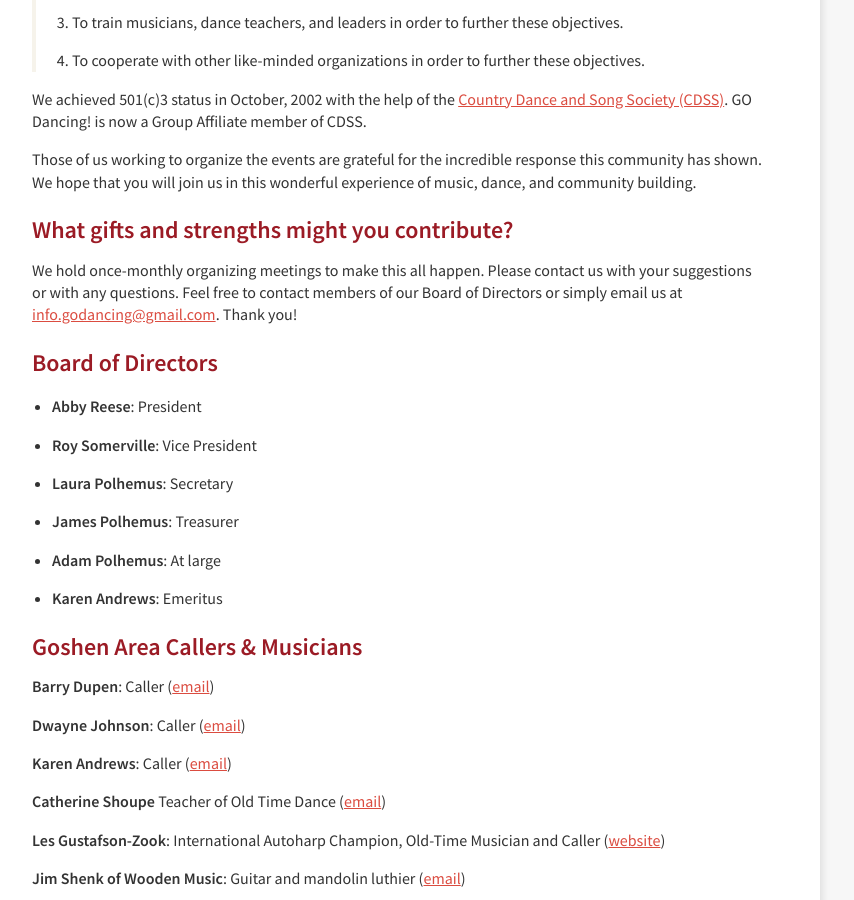
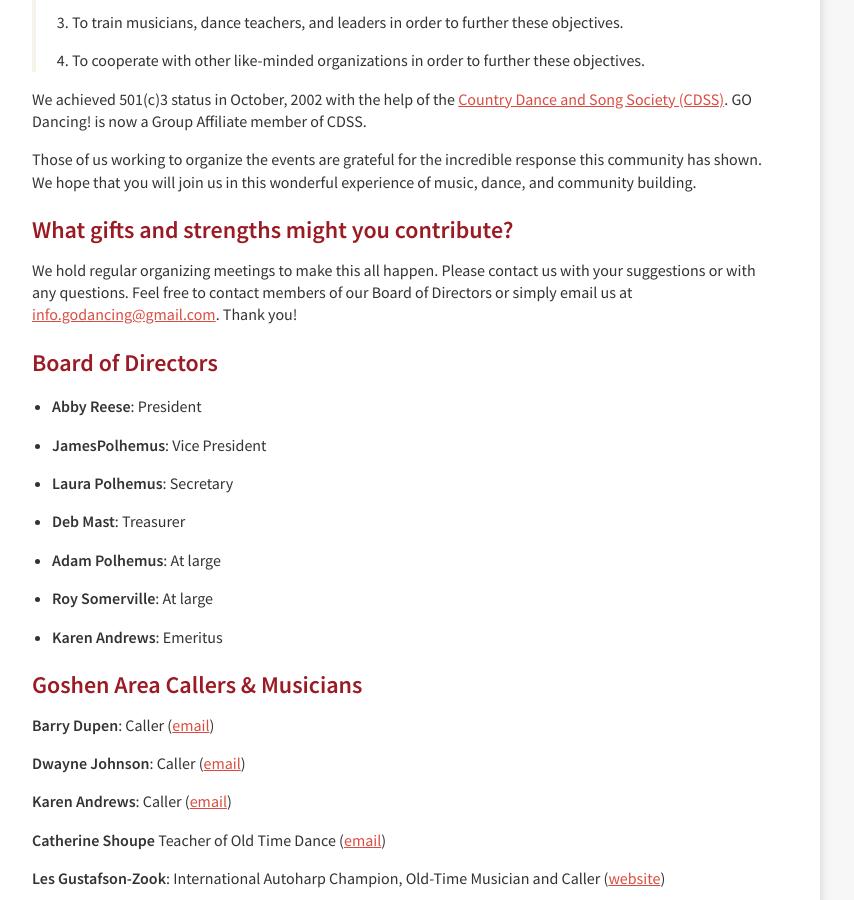
Before and after one commit to godancing/godancing.github.io, a Jekyll site: the page built from about.markdown, in a window 1280 px wide and 900 px high, scrolled down 449 px. Shown: the whole window, without its empty margins (240-1094 px from the left). Built offline with Jekyll 4.4.1, drawn with Linux system fonts in a browser that asks for light colours.

Commit message:
Update about.markdown

```diff
--- a/about.markdown
+++ b/about.markdown
@@ -25,19 +25,21 @@ Those of us working to organize the events are grateful for the incredible respo
 
 ## What gifts and strengths might you contribute?
 
-We hold once-monthly organizing meetings to make this all happen. Please contact us with your suggestions or with any questions. Feel free to contact members of our Board of Directors or simply email us at [info.godancing@gmail.com](mailto:info.godancing@gmail.com). Thank you!
+We hold regular organizing meetings to make this all happen. Please contact us with your suggestions or with any questions. Feel free to contact members of our Board of Directors or simply email us at [info.godancing@gmail.com](mailto:info.godancing@gmail.com). Thank you!
 
 ## Board of Directors
 
 * **Abby Reese**: President
 
-* **Roy Somerville**:  Vice President
+* **JamesPolhemus**:  Vice President
 
 * **Laura Polhemus**:  Secretary
 
-* **James Polhemus**: Treasurer
+* **Deb Mast**: Treasurer
 
 * **Adam Polhemus**: At large
+
+* **Roy Somerville**: At large
 
 * **Karen Andrews**: Emeritus
 
```
